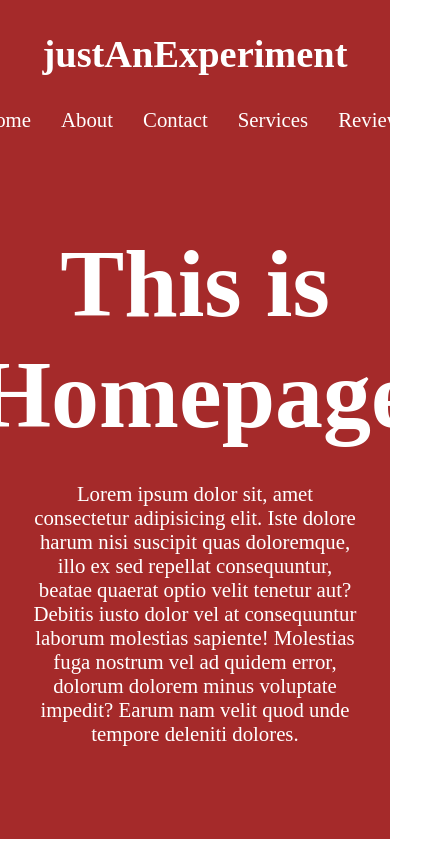
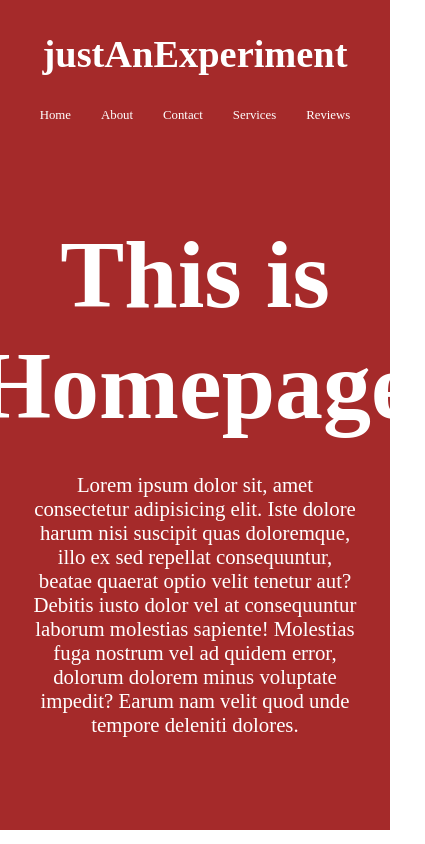
Before and after one commit to Huzaifa-Haroon/Page-Transition-1, a plain HTML site: page index.html in a window 390 px wide. Shown: the whole page, 425 px wide, since content can reach past the window. Drawn offline with nearby package versions, Linux system fonts and the light colour scheme.

Commit message:
Update style.css

```diff
--- a/style.css
+++ b/style.css
@@ -96,8 +96,15 @@
     }
 
 }
-@media screen and (max-width: 468px) {
-
+@media screen and (max-width: 460px) {
+    .links-div li{
+        font-size: 1rem;
+    }
+}
+@media screen and (max-width: 390px) {
+    .links-div li{
+        font-size: 0.8rem;
+    }
 }
 .onelargebox{
     position: relative;
```
